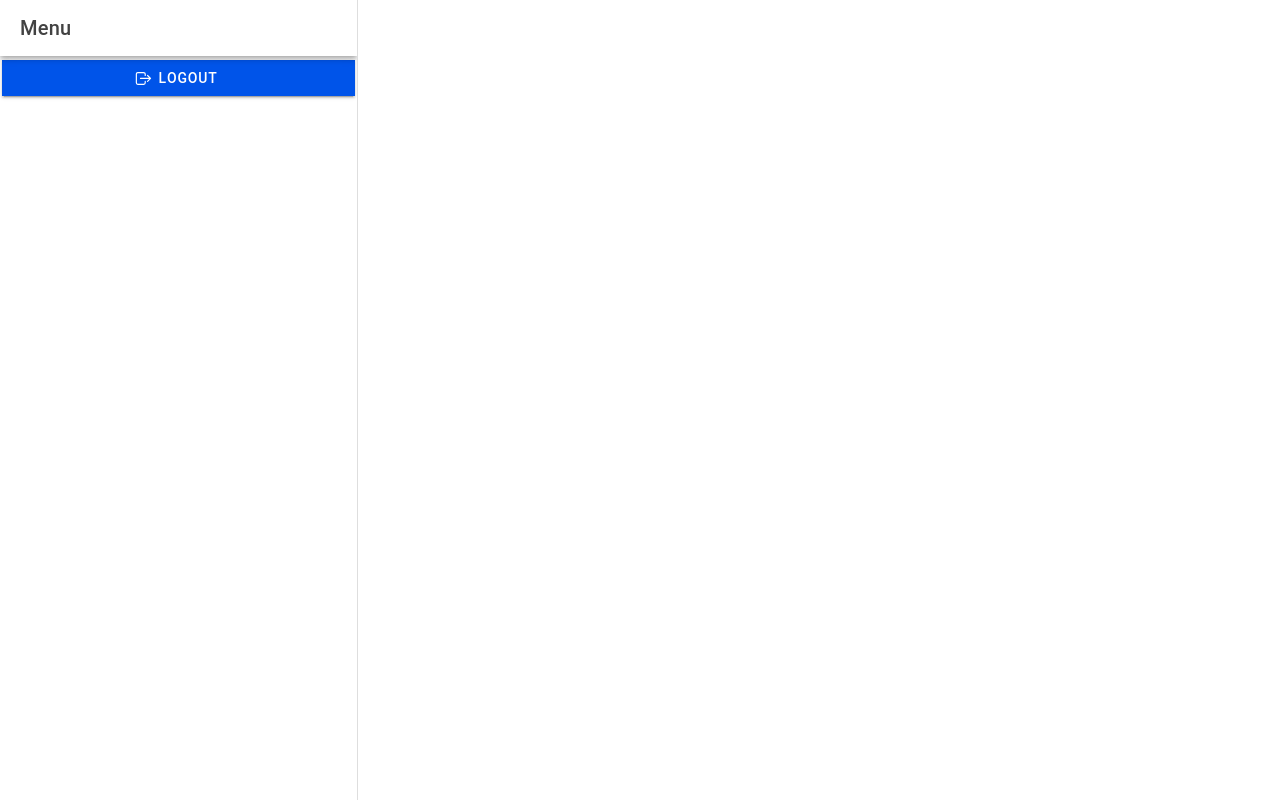
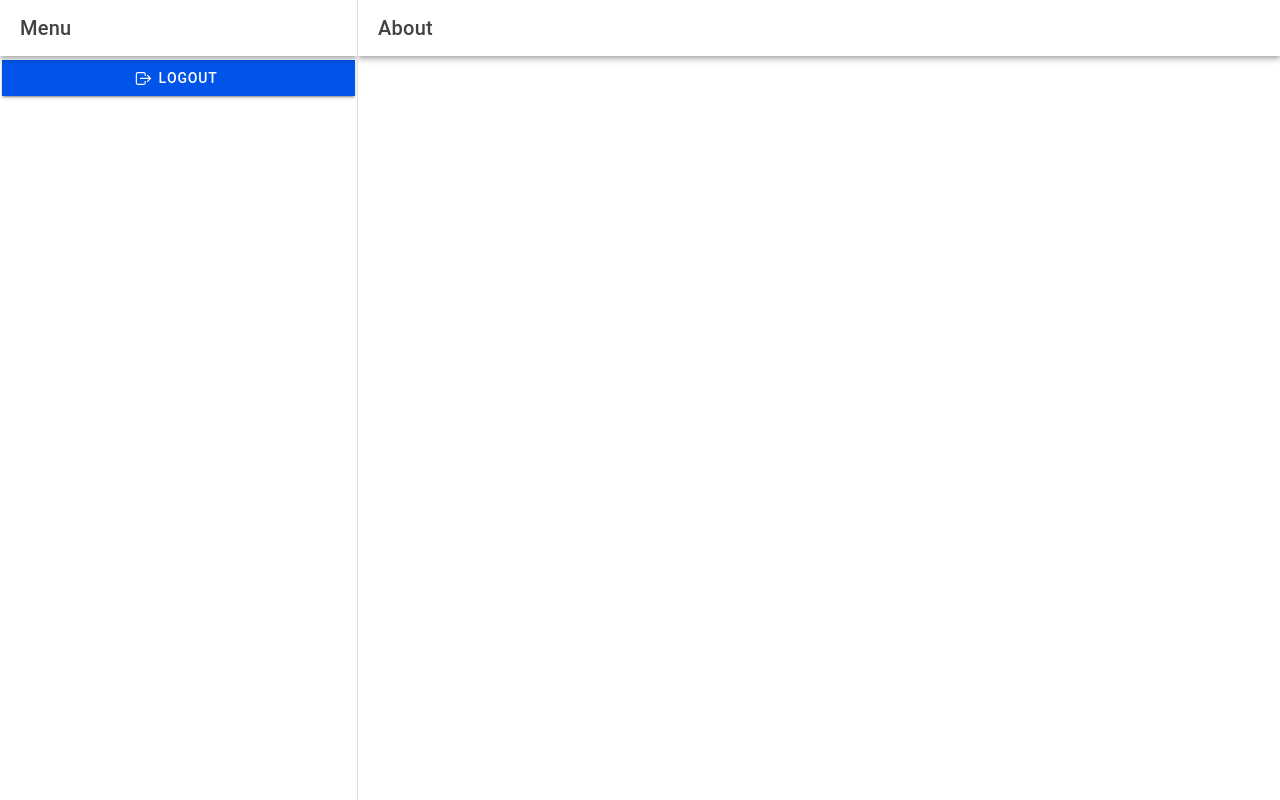
Before and after one commit to lowPrio12/it35a-mobile, a React (Vite) app: page /app/about in a window 1280 px wide. Built offline with nearby package versions, Linux system fonts and the light colour scheme.

Commit message:
Added sidebar menu (about)

```diff
--- /dev/null
+++ b/src/pages/About.tsx
@@ -0,0 +1,21 @@
+import { IonButtons, IonContent, IonHeader, IonMenu, IonMenuButton, IonPage, IonTitle, IonToolbar } from "@ionic/react"
+
+const About: React.FC = () => {
+  return (
+    <IonPage>
+        <IonHeader>
+            <IonToolbar>
+                <IonButtons>
+                    <IonMenuButton></IonMenuButton>
+                </IonButtons>
+                <IonTitle>About</IonTitle>
+            </IonToolbar>
+        </IonHeader>
+        <IonContent fullscreen>
+        </IonContent>
+    </IonPage>
+    );
+
+};
+
+export default About;
--- a/src/pages/Menu.tsx
+++ b/src/pages/Menu.tsx
@@ -15,9 +15,12 @@ import {
 import { homeOutline, logOutOutline } from "ionicons/icons";
 import { Redirect, Route } from "react-router-dom";  // Import Redirect and route from react-router-dom, that's what the ai said that was the problem because the IonRoute does not exist. I really dont get why.
 import Home from "./Home";
+import About from "./About";
+import template from "./Template";
 const Menu: React.FC = () => {
   const path = [
     { name: "Home", url: "/app/home", icon: homeOutline },
+    { name: "About", url: "/app/about", icon: homeOutline }
   ];
 
   return (
@@ -46,9 +49,11 @@ const Menu: React.FC = () => {
         </IonMenu>
         <IonRouterOutlet id="main">
           <Route exact path="/app/home" component={Home} />
+          <Route exact path="/app/about" component={About} />
           <Route exact path="/app">
             <Redirect to="/app/home" />
           </Route>
+
         </IonRouterOutlet>
       </IonSplitPane>
     </IonPage>
```
Also changed, not shown: 1 other file (tests, documents, lock files or other folders).
